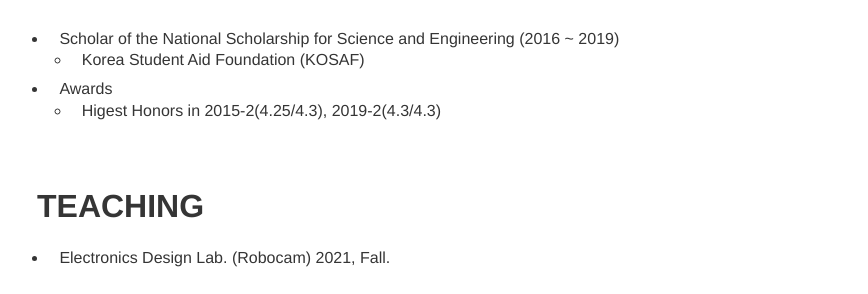
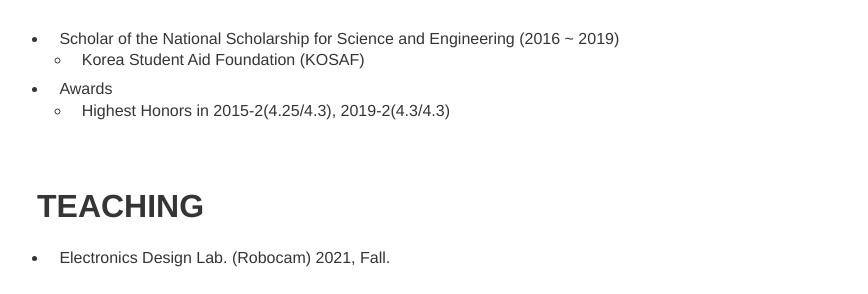
Before and after one commit to SeoDU/SeoDU.github.io, a Jekyll site: the page built from index.md, in a window 1280 px wide. Shown: the part 1189-1483 px from the top of the page, without its empty margins (203-1071 px from the left). Built offline with Jekyll 4.4.1, drawn with Linux system fonts in a browser that asks for light colours.

Commit message:
update 210918

```diff
--- a/index.md
+++ b/index.md
@@ -35,7 +35,7 @@ layout: about
   * Korea Student Aid Foundation (KOSAF)
 
 * Awards
-  * Higest Honors in 2015-2(4.25/4.3), 2019-2(4.3/4.3)
+  * Highest Honors in 2015-2(4.25/4.3), 2019-2(4.3/4.3)
 
 <br/>
 
```
